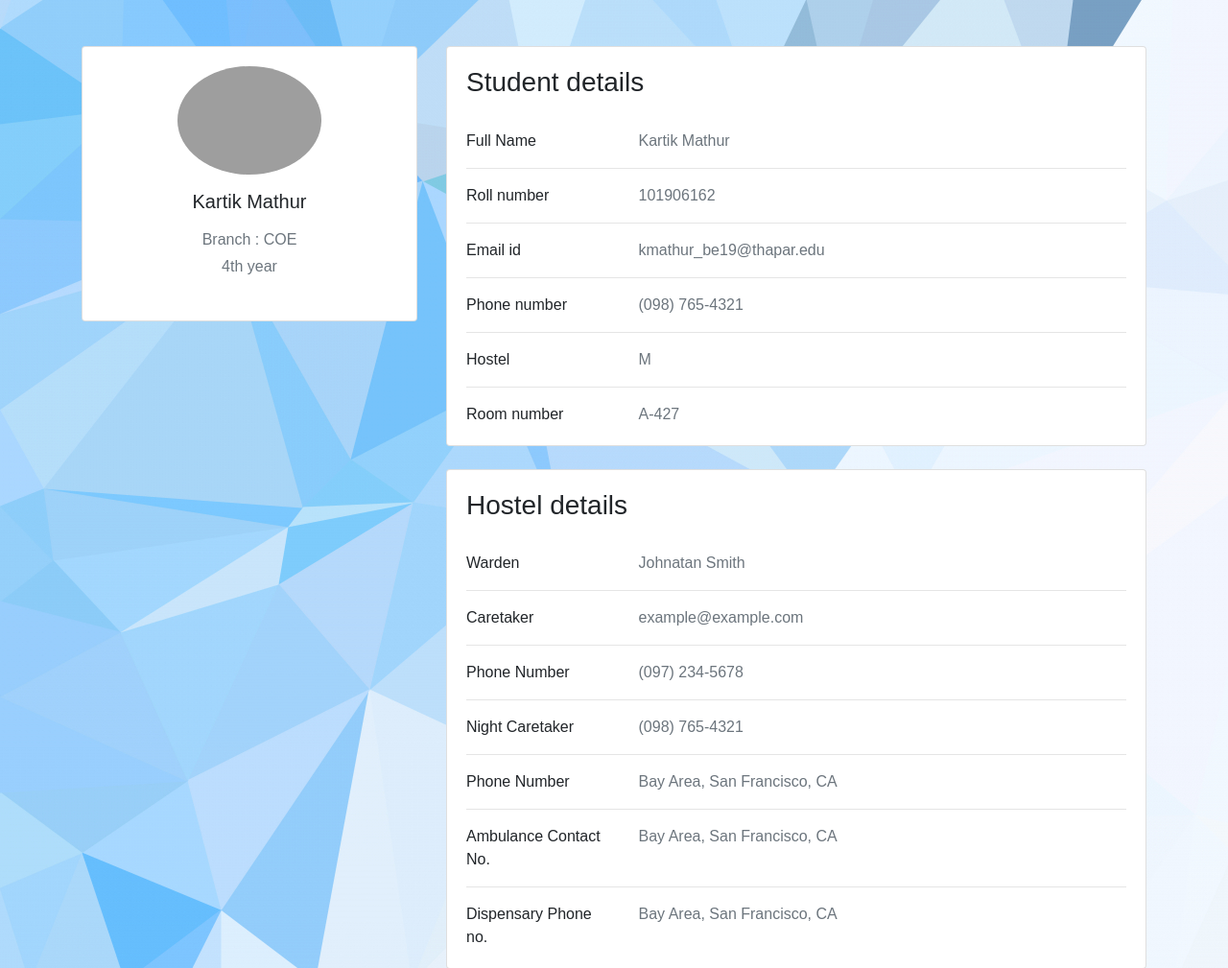
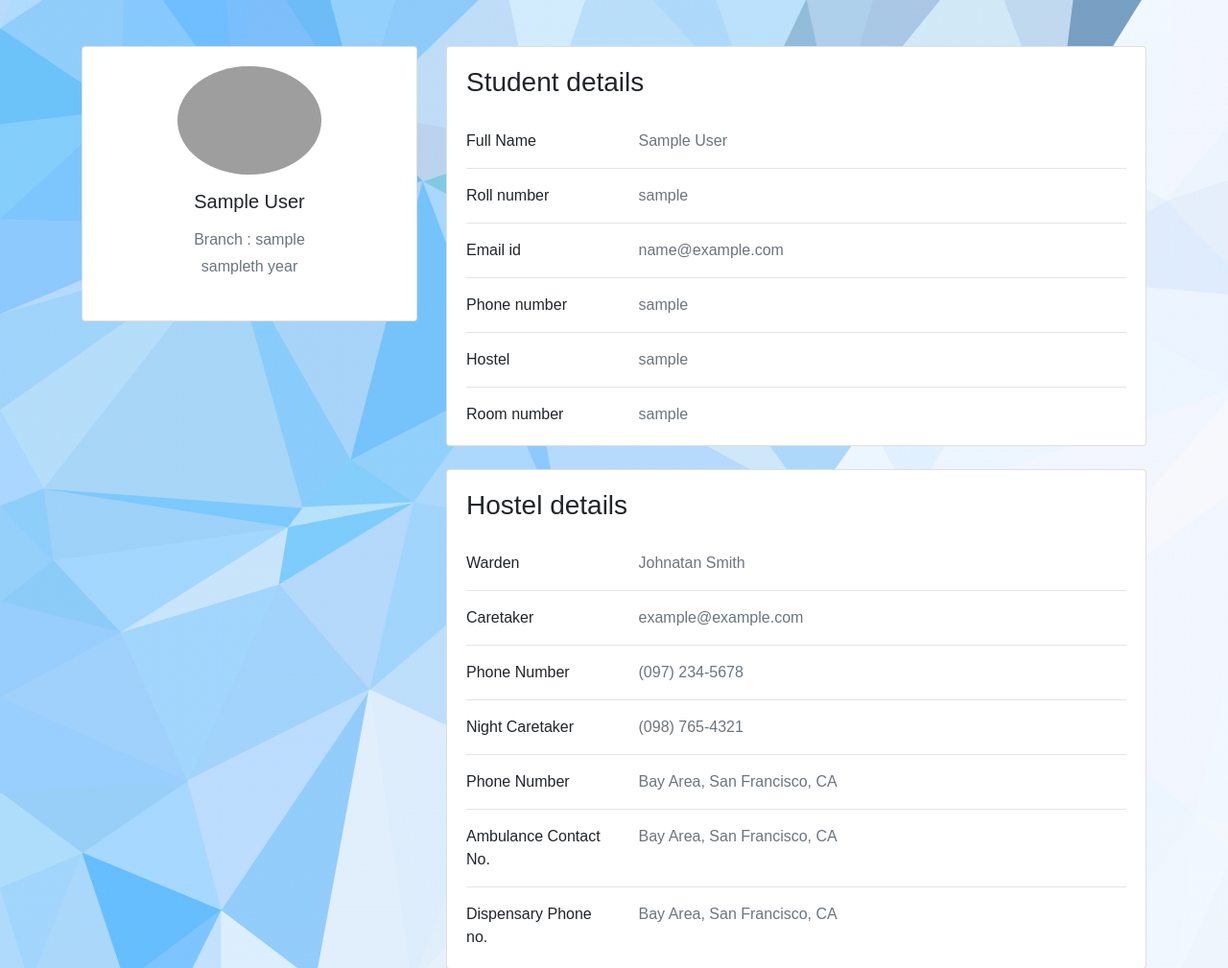
Before and after one commit to scaleptica/Hostel-management-system, a Flask app: page /home in a window 1280 px wide. Shown: the part 56-1065 px from the top of the page at 96% size. Run offline with Flask 2, Linux system fonts and the light colour scheme; the visitor is signed in with stand-in values (Sample User, id 1); data comes from the database, SQL or seed files in the repository; both versions use the stored data as it was after the commit; some libraries are stand-ins or nearby versions; grey boxes are pictures that could not be loaded.

Commit message:
Dashboard_Update#1

```diff
--- a/run.py
+++ b/run.py
@@ -111,7 +111,7 @@ def logout():
 def register():
     form = RegistrationForm()
     if form.validate_on_submit():
-        print("Hello")
+        #print("Hello")
         hashed_password = bcrypt.generate_password_hash(form.password.data)
         new_user = User(username=form.username.data, name=form.name.data, phno=form.phno.data, email=form.email.data, hostel=form.hostel.data, room=form.room.data, branch=form.branch.data, year=form.year.data, password=hashed_password)
         db.session.add(new_user)
--- a/templates/firstpage.html
+++ b/templates/firstpage.html
@@ -31,9 +31,9 @@
           <div class="card-body text-center">
             <img src="https://mdbcdn.b-cdn.net/img/Photos/new-templates/bootstrap-chat/ava3.webp" alt="avatar"
               class="rounded-circle img-fluid" style="width: 150px;">
-            <h5 class="my-3">Kartik Mathur</h5>
-            <p class="text-muted mb-1">Branch : COE</p>
-            <p class="text-muted mb-4">4th year</p>
+            <h5 class="my-3">{{ current_user.name }}</h5>
+            <p class="text-muted mb-1">Branch : {{ current_user.branch }}</p>
+            <p class="text-muted mb-4">{{ current_user.year }}th year</p>
           </div>
         </div>
       </div>
@@ -48,7 +48,7 @@
                 <p class="mb-0">Full Name</p>
               </div>
               <div class="col-sm-9">
-                <p class="text-muted mb-0">Kartik Mathur</p>
+                <p class="text-muted mb-0">{{ current_user.name }}</p>
               </div>
             </div>
             <hr>
@@ -57,7 +57,7 @@
                 <p class="mb-0">Roll number</p>
               </div>
               <div class="col-sm-9">
-                <p class="text-muted mb-0">101906162</p>
+                <p class="text-muted mb-0">{{ current_user.username }}</p>
               </div>
             </div>
             <hr>
@@ -66,7 +66,7 @@
                 <p class="mb-0">Email id</p>
               </div>
               <div class="col-sm-9">
-                <p class="text-muted mb-0">kmathur_be19@thapar.edu</p>
+                <p class="text-muted mb-0">{{ current_user.email }}</p>
               </div>
             </div>
             <hr>
@@ -75,7 +75,7 @@
                 <p class="mb-0">Phone number</p>
               </div>
               <div class="col-sm-9">
-                <p class="text-muted mb-0">(098) 765-4321</p>
+                <p class="text-muted mb-0">{{ current_user.phno }}</p>
               </div>
             </div>
             <hr>
@@ -84,7 +84,7 @@
                 <p class="mb-0">Hostel</p>
               </div>
               <div class="col-sm-9">
-                <p class="text-muted mb-0">M</p>
+                <p class="text-muted mb-0">{{ current_user.hostel }}</p>
               </div>
             </div>
 
@@ -94,7 +94,7 @@
                 <p class="mb-0">Room number</p>
               </div>
               <div class="col-sm-9">
-                <p class="text-muted mb-0">A-427</p>
+                <p class="text-muted mb-0">{{ current_user.room }}</p>
               </div>
             </div>
 
```
Also changed, not shown: hostel_data.db.
